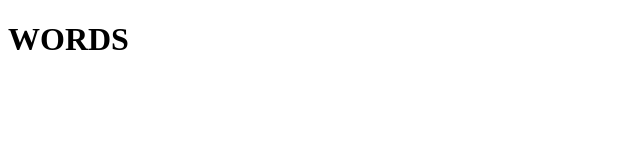
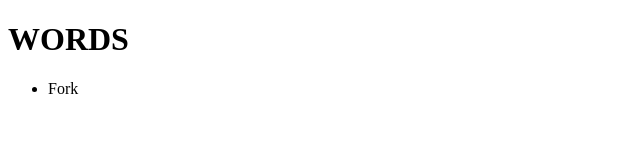
Before and after one commit to TheChosenFish/new-repository, a plain HTML site: page index.html in a window 1280 px wide. Shown: the full height of the page, 0-640 px from the left. Drawn offline with Linux system fonts and the light colour scheme.

Commit message:
list added

```diff
--- a/index.html
+++ b/index.html
@@ -7,5 +7,10 @@
   </head>
   <body>
     <h1>WORDS</h1>
+    <nav>
+      <ul>
+        <li>Fork</li>
+      </ul>
+    </nav>
   </body>
 </html>
```
